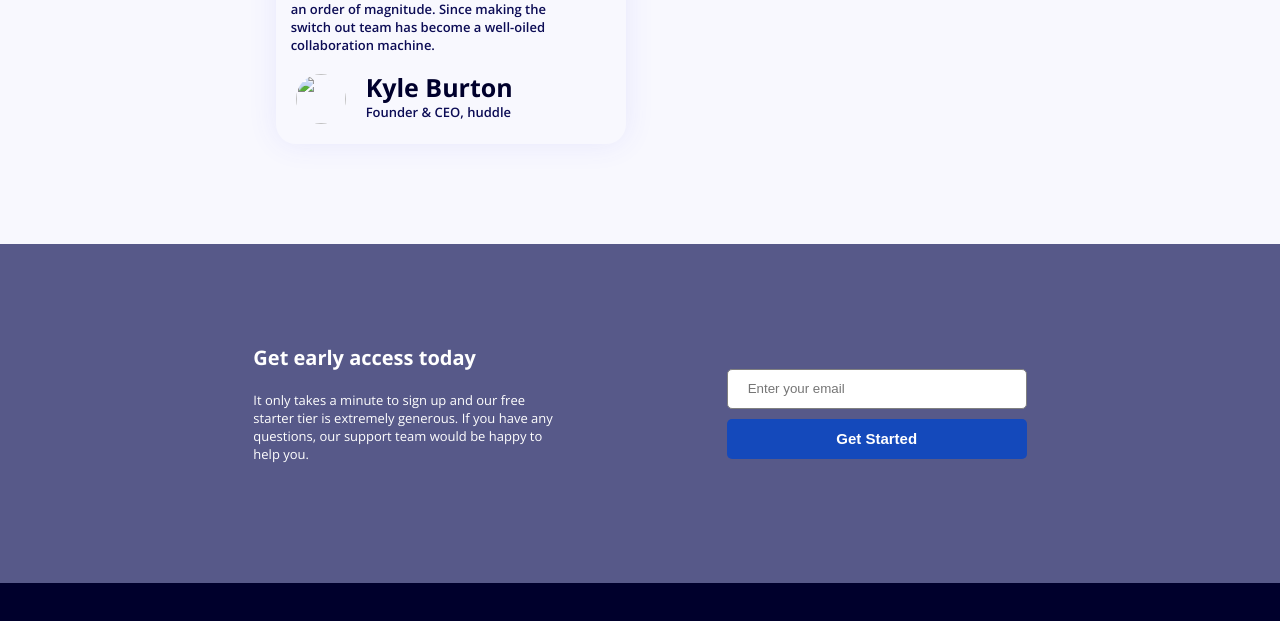
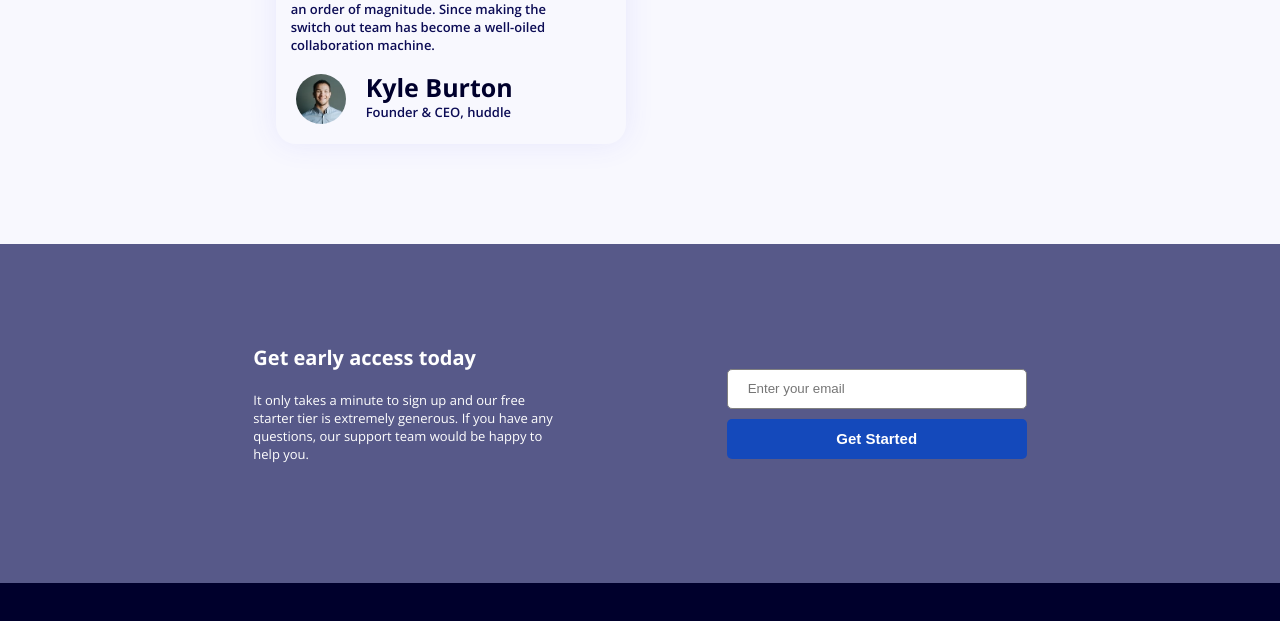
Before and after one commit to DarwingSanchez/fylo, a plain HTML site: page index.html in a window 1280 px wide. Shown: the part 838-1459 px from the top of the page. Drawn offline with nearby package versions, Linux system fonts and the light colour scheme; the site is published under a folder, as on GitHub Pages, so addresses that start at the root find nothing.

Commit message:
Avatar fixed

```diff
--- a/index.html
+++ b/index.html
@@ -91,7 +91,7 @@
                             </p>
                         </div>
                         <div class="info-ceo">
-                            <img src="/assets/img/avatar-testimonial.jpg" alt="">
+                            <img src="./assets/img/avatar-testimonial.jpg" alt="">
                             <h2>Kyle Burton</h2>
                             <p>Founder & CEO, huddle</p>
                         </div>
```
